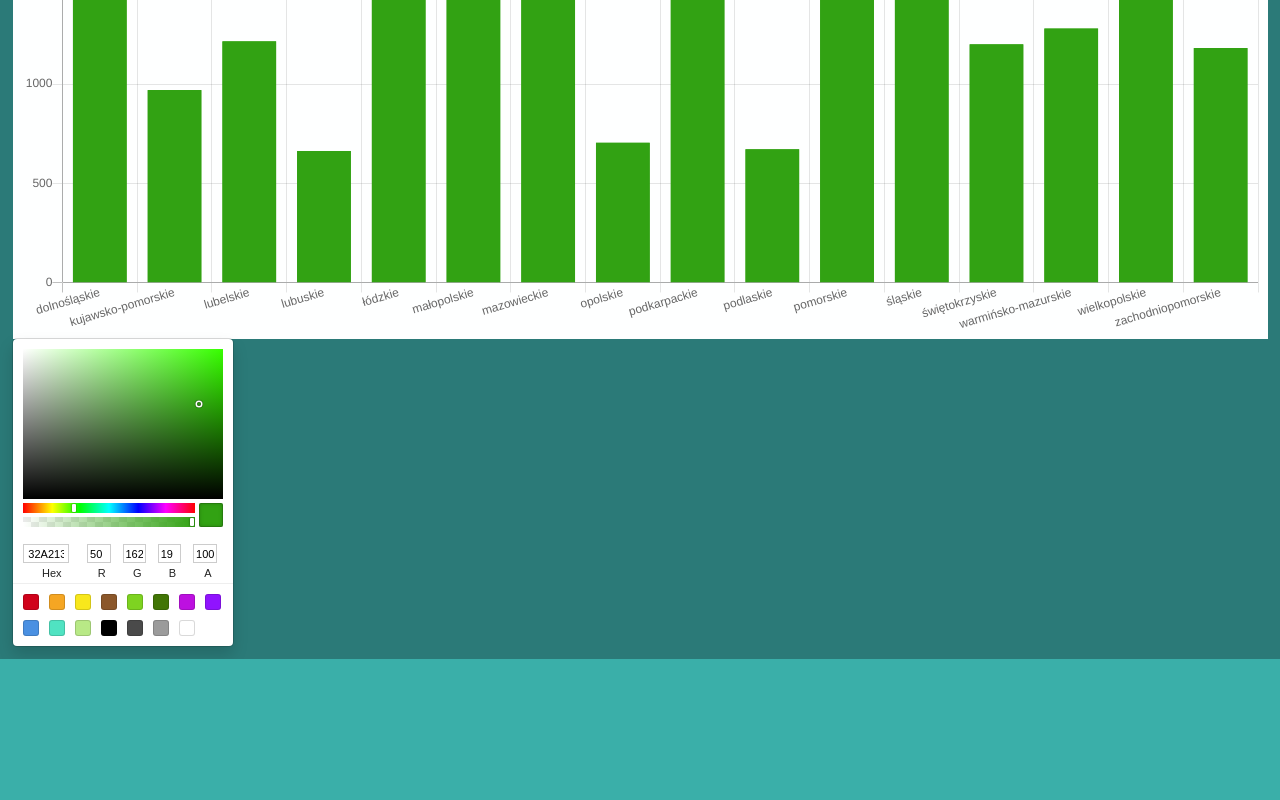
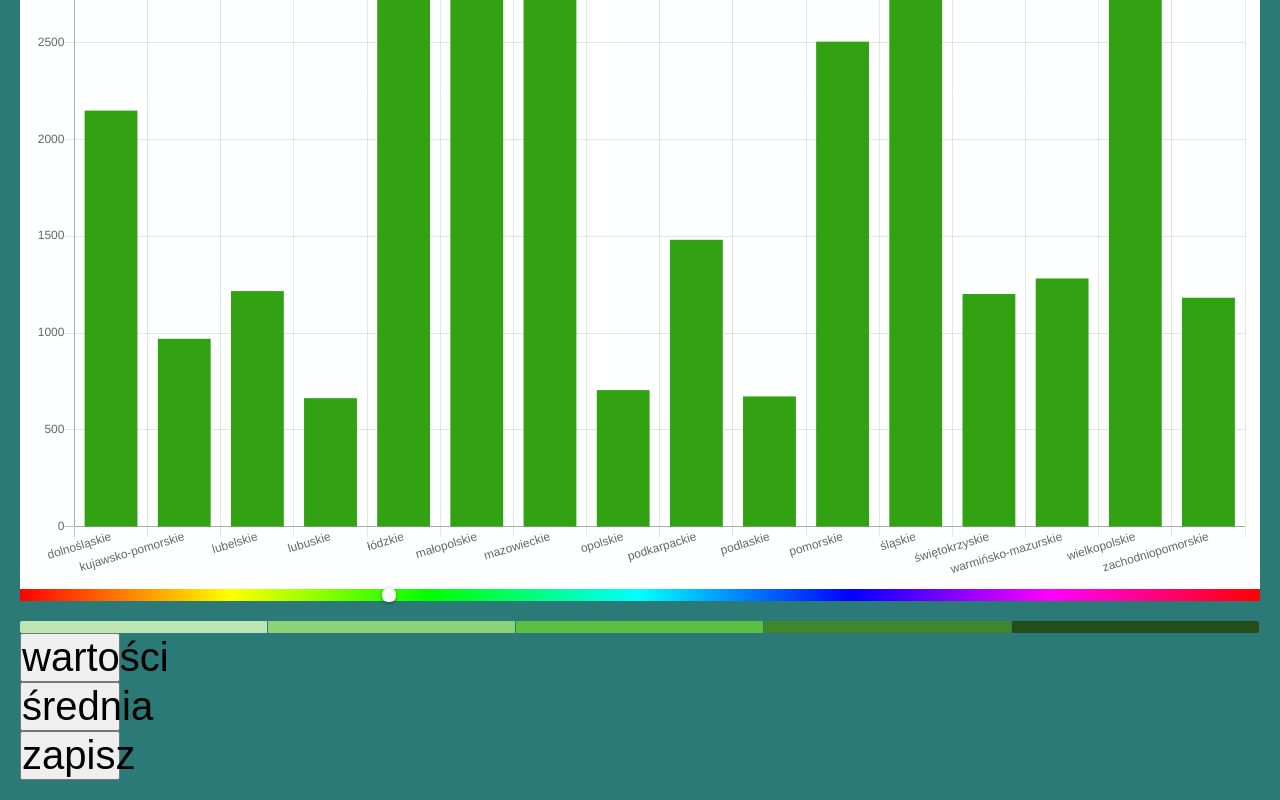
Before and after one commit to konradkoc/Wypadki-drogowe, a React (Create React App) app: page / in a window 1280 px wide. Shown: the part 1236-2036 px from the top of the page. Before the commit the page ends 1895 px from the top, so only its background shows below. Built offline with nearby package versions, Linux system fonts and the light colour scheme.

Commit message:
add buttonlist, not working yet, add values display on chart

```diff
--- a/package.json
+++ b/package.json
@@ -7,6 +7,7 @@
     "@testing-library/react": "^9.5.0",
     "@testing-library/user-event": "^7.2.1",
     "chart.js": "^2.9.3",
+    "chartjs-plugin-datalabels": "^0.7.0",
     "logger": "0.0.1",
     "react": "^16.13.1",
     "react-chartjs-2": "^2.9.0",
--- a/src/App.css
+++ b/src/App.css
@@ -8,7 +8,7 @@
   --font-black-color: #17252A;
   --font-white-color: #FEFFFF;
   --additional-color: #DEF2F1;
-  font-size: 25px;
+  font-size: 40px;
 }
 
 body {
--- a/src/App.js
+++ b/src/App.js
@@ -3,8 +3,7 @@ import './App.css';
 import Counter from './components/counter/Counter'
 import SelectsContainer from './components/selects/SelectsContainer'
 import Chart from './components/chart/Chart'
-import Customize from './components/customize/Customize'
-
+import Customize from './components/customize/Customize';
 
 
 const App = () => {
--- a/src/components/chart/Chart.js
+++ b/src/components/chart/Chart.js
@@ -1,10 +1,10 @@
 import React from 'react'
 import { connect } from 'react-redux'
 import { Bar } from 'react-chartjs-2'
-import { labalesDirection, titleSize } from './chart.utils'
+import { labalesDirection, titleSize, valuesOnChart} from './chart.utils'
+import 'chartjs-plugin-datalabels'
 
-
-const Chart = ( {chart:{ color, labelsForTheGraph, dataForTheGraph, title } } ) => (
+const Chart = ( {chart:{ color, labelsForTheGraph, dataForTheGraph, title, values } } ) => (
     <div className = 'container chart'>
         <Bar
             data={{
@@ -21,10 +21,12 @@ const Chart = ( {chart:{ color, labelsForTheGraph, dataForTheGraph, title } } )
             height={80}
             redraw
             options={{
+                // animation: false,
                 title: {
                     display: true,
                     fontSize: titleSize(window.innerWidth),
                     text: title,
+                    padding: window.innerWidth > 500 ? 10 : 30,
                 },
                 legend: {display:false},
                 scales: {
@@ -34,7 +36,8 @@ const Chart = ( {chart:{ color, labelsForTheGraph, dataForTheGraph, title } } )
                         }
                     }],
                     xAxes: labalesDirection(window.innerWidth, labelsForTheGraph)
-                }
+                },
+                plugins: valuesOnChart(values, window.innerWidth, labelsForTheGraph),
             }}
         />
     </div>
--- a/src/components/chart/chart.utils.js
+++ b/src/components/chart/chart.utils.js
@@ -26,3 +26,22 @@ export const titleSize = width => {
     }
 
 }
+
+export const valuesOnChart = (values, width, labels) => {
+
+    if(values) {
+        return {datalabels: {
+            anchor: 'end',
+            align: 'top',
+            rotation: width < 500 && labels.length ? -90 : 0,
+            labels: {
+                value: {}
+            },
+        }
+    }
+    } else {
+        return {}
+    }
+
+
+}
--- /dev/null
+++ b/src/components/customize/ButtonList.js
@@ -0,0 +1,14 @@
+import React from 'react'
+import CustomButton from './CustomButton'
+
+
+const ButtonList = () => (
+
+    <div>
+        <CustomButton text = 'wartości'/>
+        <CustomButton text = 'średnia'/>
+        <CustomButton text = 'zapisz'/>
+    </div>
+)
+
+export default ButtonList
--- /dev/null
+++ b/src/components/customize/ColorPicker.js
@@ -0,0 +1,21 @@
+import React from 'react'
+import { SliderPicker } from 'react-color';
+import { connect } from 'react-redux'
+import { selectColor } from '../../redux/chart/chart.actions'
+
+
+const ColorPicker = ( {color, selectColor} ) => (
+        <SliderPicker
+            color = { color }
+            onChangeComplete = { selectColor } />
+)
+
+const mapStateToProps = state => ({
+    color: state.chart.color
+})
+
+const mapDispatchToProps = dispatch => ({
+    selectColor: color => dispatch(selectColor( {color} )),
+})
+
+export default connect(mapStateToProps, mapDispatchToProps)(ColorPicker)
--- /dev/null
+++ b/src/components/customize/CustomButton.js
@@ -0,0 +1,16 @@
+import React from 'react'
+import {connect} from 'react-redux'
+
+const CustomButton = ( { text } ) => (
+    <div>
+        <button>
+        {text}
+        </button>
+    </div>
+)
+
+const mapStateToProps = state => ({
+    values: state.chart.values
+})
+
+export default connect(mapStateToProps)(CustomButton)
--- a/src/components/customize/Customize.js
+++ b/src/components/customize/Customize.js
@@ -1,24 +1,15 @@
 import React from 'react'
-import { SketchPicker } from 'react-color';
-import { connect } from 'react-redux'
-import { selectColor } from '../../redux/chart/chart.actions'
+import ButtonList from './ButtonList'
+import ColorPicker from './ColorPicker'
 
-const Customize = ( {color, selectColor} ) => (
-    <SketchPicker
-        color = { color }
-        onChangeComplete = { selectColor }
-    />
+
+const Customize = () => (
+
+    <div>
+        <ColorPicker />
+        <ButtonList />
+    </div>
+
 )
 
-const mapStateToProps = state => ({
-    color: state.chart.color
-})
-
-const mapDispatchToProps = dispatch => {
-    return {
-      // dispatching plain actions
-      selectColor: (color) => dispatch(selectColor( {color} )),
-    }
-}
-
-export default connect(mapStateToProps, mapDispatchToProps )(Customize)
+export default Customize
--- a/src/redux/chart/chart.reducer.js
+++ b/src/redux/chart/chart.reducer.js
@@ -16,7 +16,7 @@ const INITIAL_STATE = {
     labelsForTheGraph: generateLabels('polska', 2018, '', '', 'alfabetycznie'),
     dataForTheGraph: generateData('polska' , 2018, 'liczbaWypadkow', '', '', 'alfabetycznie'),
     title: generateTitle('polska' , 2018,'liczbaWypadkow', '', ''),
-
+    values: true,
 }
 
 
```
Also changed, not shown: 1 other file (tests, documents, lock files or other folders).
